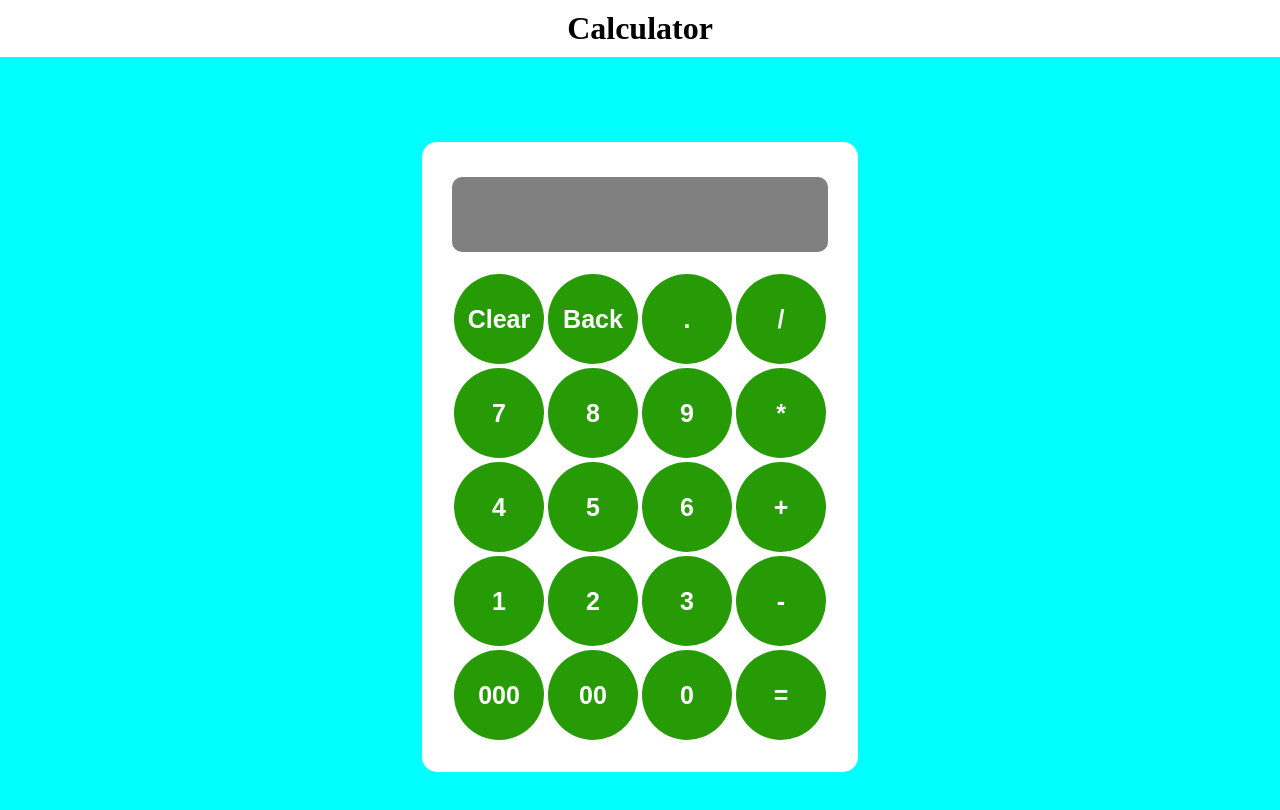
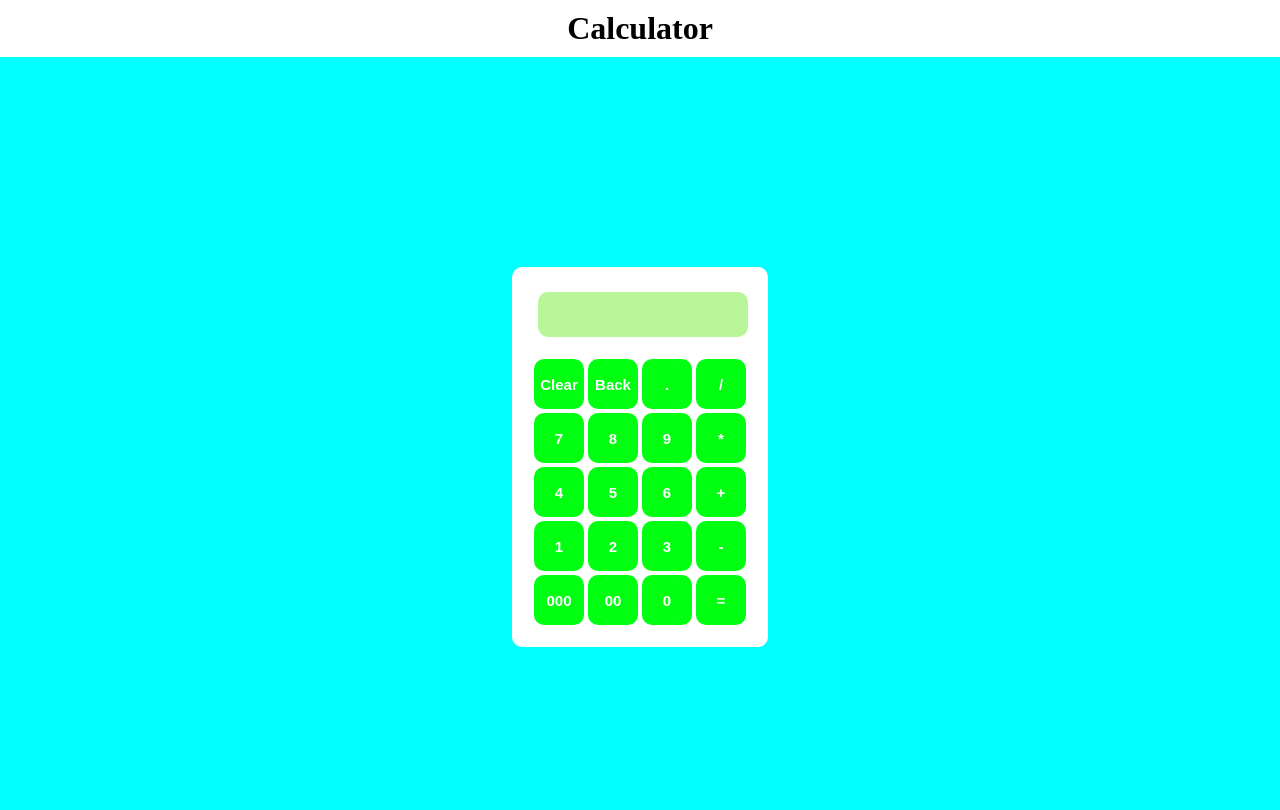
Before and after one commit to sharathchennarapu/calculator, a React (Create React App) app: page / in a window 1280 px wide. Shown: the top 810 px of the page. Built offline with nearby package versions, Linux system fonts and the light colour scheme.

Commit message:
made completed all changes

```diff
--- a/package.json
+++ b/package.json
@@ -6,6 +6,7 @@
     "@testing-library/jest-dom": "^5.17.0",
     "@testing-library/react": "^13.4.0",
     "@testing-library/user-event": "^13.5.0",
+    "bootstrap": "^5.3.3",
     "react": "^18.3.1",
     "react-dom": "^18.3.1",
     "react-scripts": "5.0.1",
--- a/src/components/Cals.css
+++ b/src/components/Cals.css
@@ -16,22 +16,21 @@
     align-items: center;
     justify-content: center;
     background-color: aqua;
-
 }
 .container-item
 {
-    padding: 30px;
-    border-radius: 15px;
+    padding: 20px;
+    border-radius: 10px;
     background-color: white;
 }
 .inputfeild>input
 {
-    width: 90px;
-    height: 90px;
-    font-size: 25px;
-    background-color: rgb(38, 155, 6);
+    width: 50px;
+    height: 50px;
+    font-size: 15px;
+    background-color: rgb(0, 255, 17);
     margin: 2px;
-    border-radius: 80px;
+    border-radius: 10px;
     color: white;
     font-weight: bolder;
     cursor: pointer;
@@ -39,24 +38,24 @@
 }
 .inputfeild>input:hover
 {
-    background-color: rgb(55, 255, 0);
-    color: rgb(38, 155, 6) ;
+    background-color:   rgb(230, 253, 232);
+    border: 1px solid rgb(0, 255, 17);
+    color:  rgb(0, 255, 17);
 }
 .display
 {
     display: flex;
     justify-content: flex-end;
-    margin-top: 5px;
-    margin-bottom: 20px;
+    margin: 5px 0px 20px 0px;
 }
 .display>input
 {
-    height: 65px;
     text-align: right;
-    flex: 1;
-    font-size: 25px;
-    padding: 5px 10px;
-    background-color: grey;
+    height: 45px;
+    width: 200px;
+    font-size: 30px;
+    border: none;
+    background-color: rgb(185, 246, 153);
     border-radius: 10px;
-    border: none;
+    padding-right: 10px;
 }
```
Also changed, not shown: src/components/Cals.js (+0 -23 lines), 1 other file (tests, documents, lock files or other folders).
